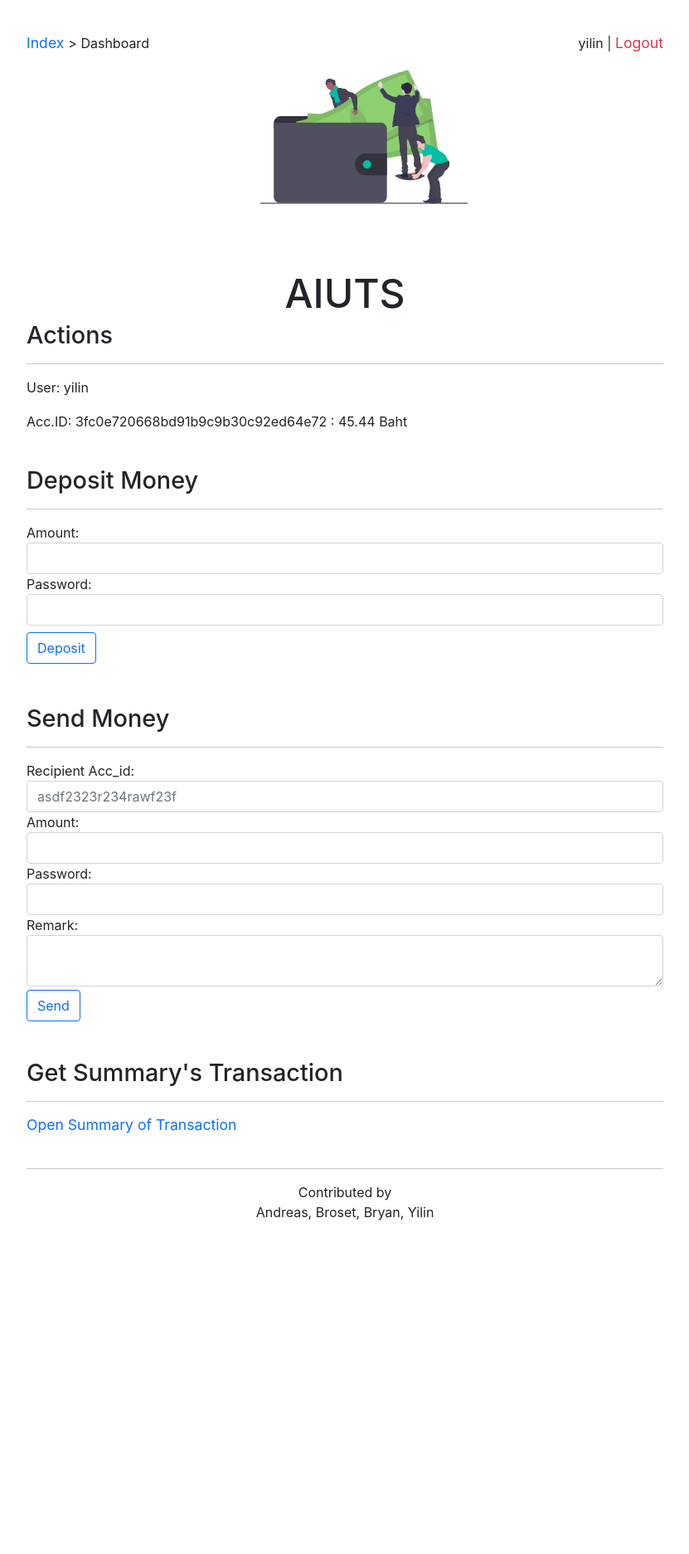
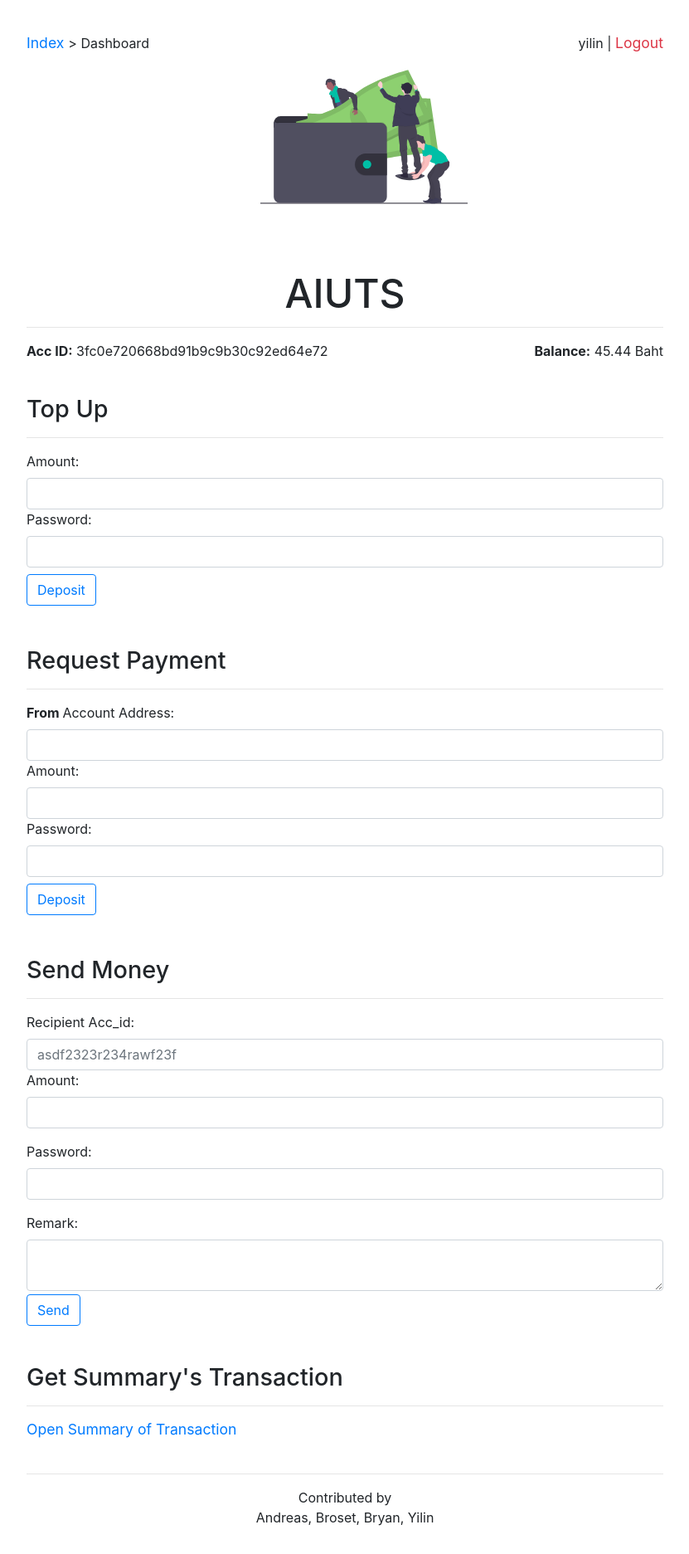
Before and after one commit to nonwiz0/transactionsystem, a Django app: page /aiuts/dashboard in a window 1280 px wide. Shown: the whole page at 83% size, without its empty margins (224-1055 px from the left). Before the commit the page ends 1471 px from the top, so only its background shows below. Run offline with Django 3.2, Linux system fonts and the light colour scheme; a user stored in the database is signed in; data comes from the database, SQL or seed files in the repository; both versions use the stored data as it was after the commit; some libraries are stand-ins or nearby versions.

Commit message:
Update Filtering

```diff
--- a/aiuts/admin.py
+++ b/aiuts/admin.py
@@ -1,6 +1,7 @@
 from django.contrib import admin
-from .models import Account, Transaction
+from .models import Account, Transaction, Pending
 
 # Register your models here.
 admin.site.register(Account)
 admin.site.register(Transaction)
+admin.site.register(Pending)
--- a/aiuts/models.py
+++ b/aiuts/models.py
@@ -20,3 +20,13 @@ class Transaction(models.Model):
 
     def __str__(self):
         return "Sender: {}, Recipient: {}, Amount: {}, Date: {}, Remark: {}".format(self.sender, self.recipient, self.amount, self.record_date, self.remark)
+
+class Pending(models.Model):
+    Transaction = models.ForeignKey(Transaction, on_delete=models.CASCADE)
+    Transaction_choices = [ ('TU','Top Up'), ('ROP','Request of Payment')]
+    Type = models.CharField(
+        choices = Transaction_choices,
+        default = "Not fill",
+        max_length = 256
+    )
+    Complete_status = models.BooleanField(default=False)
--- a/aiuts/templates/aiuts/account_dash.html
+++ b/aiuts/templates/aiuts/account_dash.html
@@ -3,15 +3,36 @@
 {% block currPage %} <a href="{% url 'aiuts:index' %}"> Index </a> > Dashboard {% endblock %}
 {% block title %} Dashboard {% endblock %}
 {% block mainbody %}
-	<h2> Actions </h2>
 	<hr />
-	<p> User: {{ request.user }}  </p>
-	<p>Acc.ID: {{ user.acc_id }} : {{ user.balance | floatformat:2}} Baht </p>
-	<h2 class="margin-top"> Deposit Money </h2>
+	<div>
+	<p style="float: left"> <b>Acc ID:</b> {{ user.acc_id}} </p>
+	<p style="float: right"> <b>Balance:</b> {{ user.balance | floatformat:2 }} Baht </p>
+	</div>
+	<br />
+
+	<h2 class="margin-top"> Top Up </h2>
 		<hr />
 		<form action="{% url 'aiuts:depositmoney' %}" method="post">
 			{% csrf_token %}
 			<div class="form-group">
+			<input type="hidden" name="acc_id" value="{{ user.acc_id }}" />
+			<label> Amount: </label>
+			<input class="form-control" required="required" type="number" step="0.01" name="amount">
+			<label> Password: </label>
+			<input class="form-control" required="required" type="password" name="password" />
+
+			<input class="btn my-2 btn-outline-primary" type="submit" value="Deposit">
+			</div>
+
+		</form>
+
+		<h2 class="margin-top"> Request Payment </h2>
+		<hr />
+		<form action="{% url 'aiuts:depositmoney' %}" method="post">
+			{% csrf_token %}
+			<div class="form-group">
+			<label> <b> From </b> Account Address: </label>
+			<input type="text" class="form-control" />
 			<input type="hidden" name="acc_id" value="{{ user.acc_id }}" />
 			<label> Amount: </label>
 			<input class="form-control" required="required" type="number" step="0.01" name="amount">
--- a/aiuts/templates/aiuts/base.html
+++ b/aiuts/templates/aiuts/base.html
@@ -2,12 +2,7 @@
 <html lang="en">
 	<head>
 		{% load static %}
-		<link
-			href="https://cdn.jsdelivr.net/npm/bootstrap@5.0.0-beta2/dist/css/bootstrap.min.css"
-			rel="stylesheet"
-			integrity="sha384-BmbxuPwQa2lc/FVzBcNJ7UAyJxM6wuqIj61tLrc4wSX0szH/Ev+nYRRuWlolflfl"
-			crossorigin="anonymous"
-			/>
+	<link rel="stylesheet" href="https://stackpath.bootstrapcdn.com/bootstrap/4.1.3/css/bootstrap.min.css" integrity="sha384-MCw98/SFnGE8fJT3GXwEOngsV7Zt27NXFoaoApmYm81iuXoPkFOJwJ8ERdknLPMO" crossorigin="anonymous">
 
 		<link
 			rel="stylesheet"
@@ -58,10 +53,8 @@
 			<p>  </p>
 		</div>
 	</section>
-
-	<script src="https://code.jquery.com/jquery-3.2.1.slim.min.js" integrity="sha384-KJ3o2DKtIkvYIK3UENzmM7KCkRr/rE9/Qpg6aAZGJwFDMVNA/GpGFF93hXpG5KkN" crossorigin="anonymous"></script>
-	<script src="https://cdnjs.cloudflare.com/ajax/libs/popper.js/1.12.9/umd/popper.min.js" integrity="sha384-ApNbgh9B+Y1QKtv3Rn7W3mgPxhU9K/ScQsAP7hUibX39j7fakFPskvXusvfa0b4Q" crossorigin="anonymous"></script>
-	<script src="https://maxcdn.bootstrapcdn.com/bootstrap/4.0.0/js/bootstrap.min.js" integrity="sha384-JZR6Spejh4U02d8jOt6vLEHfe/JQGiRRSQQxSfFWpi1MquVdAyjUar5+76PVCmYl" crossorigin="anonymous"></script>
-
+<script src="https://code.jquery.com/jquery-3.3.1.slim.min.js" integrity="sha384-q8i/X+965DzO0rT7abK41JStQIAqVgRVzpbzo5smXKp4YfRvH+8abtTE1Pi6jizo" crossorigin="anonymous"></script>
+<script src="https://cdnjs.cloudflare.com/ajax/libs/popper.js/1.14.3/umd/popper.min.js" integrity="sha384-ZMP7rVo3mIykV+2+9J3UJ46jBk0WLaUAdn689aCwoqbBJiSnjAK/l8WvCWPIPm49" crossorigin="anonymous"></script>
+<script src="https://stackpath.bootstrapcdn.com/bootstrap/4.1.3/js/bootstrap.min.js" integrity="sha384-ChfqqxuZUCnJSK3+MXmPNIyE6ZbWh2IMqE241rYiqJxyMiZ6OW/JmZQ5stwEULTy" crossorigin="anonymous"></script>
 	</body>
 </html>
--- a/aiuts/views.py
+++ b/aiuts/views.py
@@ -55,21 +55,36 @@ class TransactionSummary(LoginRequiredMixin, generic.ListView):
         return context
 
     def post(self, request, *args, **kwargs):
-        template = loader.get_template('aiuts/get_summary.html')
+        template = loader.get_template(self.template_name)
         user_acc = Account.objects.get(user=request.user)
         acc_addr = request.POST['acc_addr']
-        t = set(Transaction.objects.filter(sender=user_acc.acc_id)).union(set(Transaction.objects.filter(recipient=user_acc.acc_id)[:]))
         from_date = request.POST['from_date']
         to_date = request.POST['to_date']
-        if len(from_date) and len(to_date):
-            from_date_obj = datetime.strptime(from_date, '%Y-%m-%d').date()
-            to_date_obj = datetime.strptime(to_date, '%Y-%m-%d').date()
+        if len(to_date):
+            to_date = datetime.strptime(to_date, '%Y-%m-%d') + timedelta(days=1)
+        else:
+            to_date = datetime.now()
+        if len(from_date) and not len(acc_addr):
             from_date = datetime.strptime(from_date, '%Y-%m-%d')
-            to_date = datetime.strptime(to_date, '%Y-%m-%d') + timedelta(days=1)
+            filter_record = set(Transaction.objects.filter(sender=user_acc.acc_id).filter(record_date__range=(from_date, to_date))).union(set(Transaction.objects.filter(recipient=user_acc.acc_id).filter(record_date__range=(from_date, to_date))))
+        else:
+            filter_record = set(Transaction.objects.filter(sender=user_acc.acc_id).filter(record_date__lte=to_date)).union(set(Transaction.objects.filter(recipient=user_acc.acc_id).filter(record_date__lte=to_date)))
 
-        filter_record = set(Transaction.objects.filter(sender=user_acc.acc_id).filter(record_date__range=(from_date, to_date))).union(set(Transaction.objects.filter(recipient=user_acc.acc_id).filter(record_date__range=(from_date, to_date))))
+        if Account.objects.filter(acc_id=acc_addr).exists():
+            target_acc = Account.objects.get(acc_id=acc_addr)
+            at_sender = Transaction.objects.filter(sender=user_acc)
+            at_recipient = Transaction.objects.filter(recipient=user_acc)
+            filter_at_sender = at_sender.filter(recipient=target_acc)
+            filter_at_recipient = at_recipient.filter(sender=target_acc)
+            if from_date and to_date:
+                filter_at_sender = filter_at_sender.filter(record_date__range=(from_date, to_date))
+                filter_at_recipient = filter_at_recipient.filter(record_date__range=(from_date, to_date))
+            if not from_date:
+                filter_at_sender = filter_at_sender.filter(record_date__lte=to_date)
+                filter_at_recipient = filter_at_recipient.filter(record_date__lte=to_date)
+            filter_record = set(filter_at_sender).union(set(filter_at_recipient))
         context = {'all_transaction':filter_record, "user":user_acc.acc_id}
-        messages.info(request, "Found Record: {}".format(filter_record))
+        messages.info(request, "Found {} record(s)".format(len(filter_record)))
         return HttpResponse(template.render(context, request))
 
 def create_acc(request):
@@ -127,23 +142,22 @@ def deposit_money(request):
     messages.info(request, "Check the detail again before deposit!")
     return redirect(request.META['HTTP_REFERER'])
 
-# def get_summary_of_transaction(request):
-#     password = request.POST['password']
-#     template = loader.get_template('aiuts/get_summary.html')
-#     if Account.objects.filter(user=request.user).exists():
-#         user_acc = Account.objects.get(user=request.user)
-#         user = authenticate(request, username=request.user.username, password=password)
-#         if user is not None:
-#             all_transaction = set(Transaction.objects.filter(sender=user_acc.acc_id)).union(set(Transaction.objects.filter(recipient=user_acc.acc_id)[:]))
-#             context = {
-#                 'all_transaction': all_transaction,
-#                 'user': user_acc.acc_id,
-#                 'password': password
-#             }
-#             return HttpResponse(template.render(context, request))
-#     messages.info(request, "Incorrect password!")
-#     return redirect(request.META['HTTP_REFERER'])
-
+"""def get_summary_of_transaction(request):
+    password = request.POST['password']
+    template = loader.get_template('aiuts/get_summary.html')
+    if Account.objects.filter(user=request.user).exists():
+        user_acc = Account.objects.get(user=request.user)
+        user = authenticate(request, username=request.user.username, password=password)
+        if user is not None:
+            all_transaction = set(Transaction.objects.filter(sender=user_acc.acc_id)).union(set(Transaction.objects.filter(recipient=user_acc.acc_id)[:]))
+            context = {
+                'all_transaction': all_transaction,
+                'user': user_acc.acc_id,
+                'password': password
+            }
+            return HttpResponse(template.render(context, request))
+    messages.info(request, "Incorrect password!")
+    return redirect(request.META['HTTP_REFERER'])"""
 
 """def search_transaction(request):
     template = loader.get_template('aiuts/get_summary.html')
```
Also changed, not shown: aiuts/templates/aiuts/get_summary.html (+26 -11 lines), aiuts/migrations/0006_pending.py (added), db.sqlite3.
